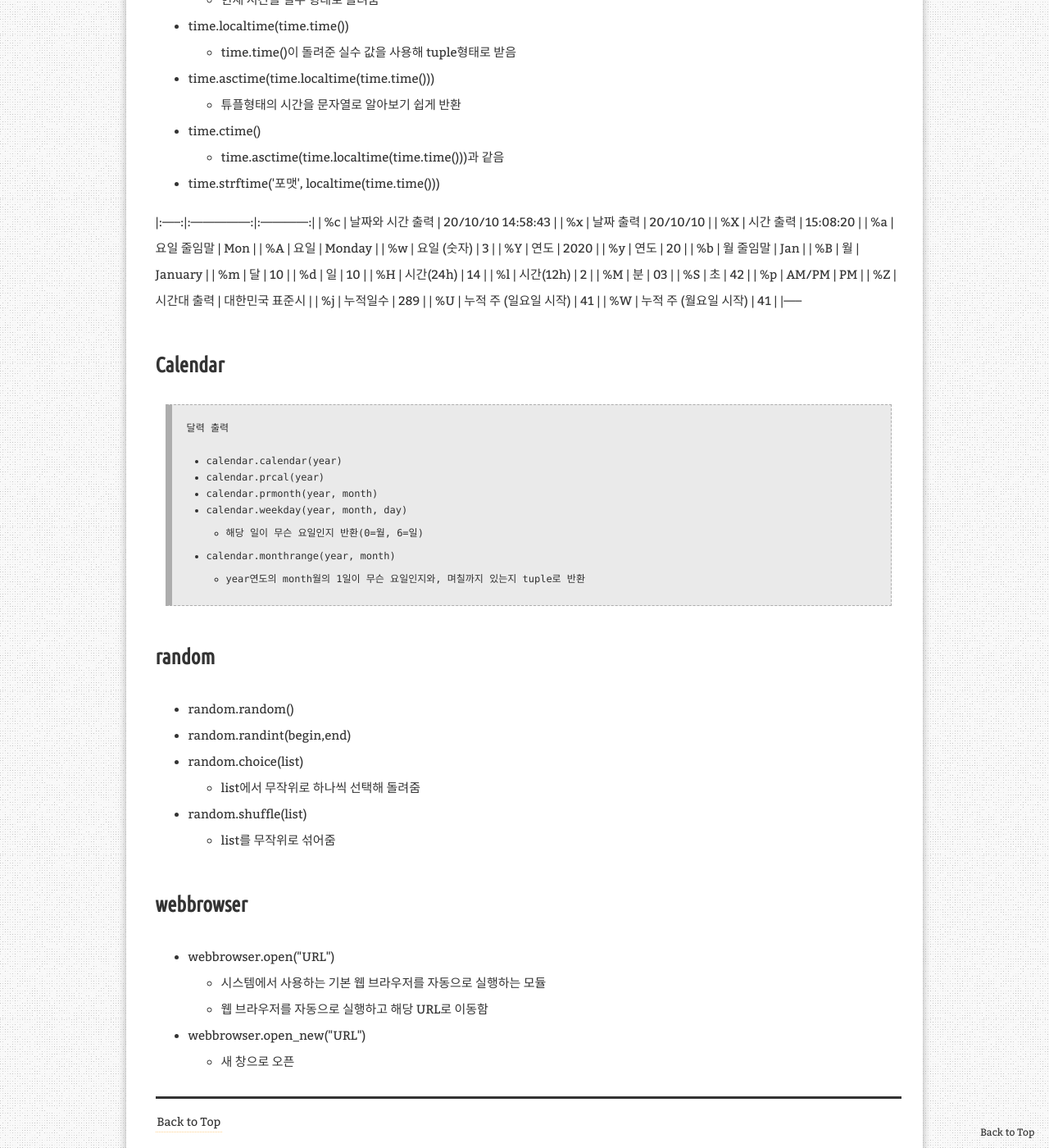
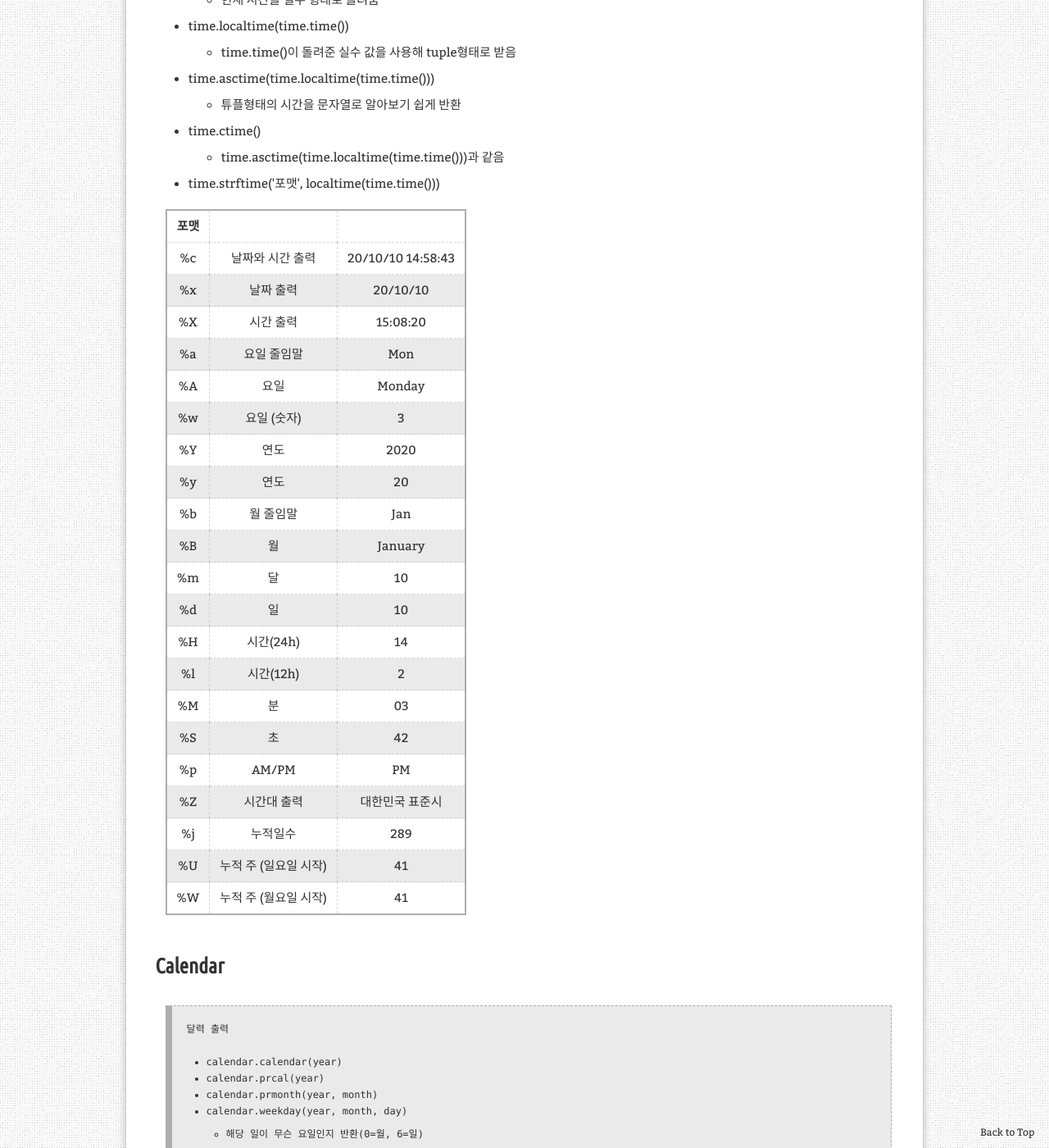
Before and after one commit to aristohyun/aristohyun.github.io, a Jekyll site: the page built from _posts/2020-10-10-Python5.md, in a window 1280 px wide and 1400 px high, scrolled down 2757 px. Shown: the whole window at 82% size. Built offline with Jekyll 4.4.1, drawn with Linux system fonts in a browser that asks for light colours; comment, search, counter and statistics services are not loaded.

Commit message:
update python

```diff
--- a/_posts/2020-10-10-Python5.md
+++ b/_posts/2020-10-10-Python5.md
@@ -97,6 +97,8 @@ glob.glob("c:/doit/mark*")
 - time.strftime('포맷', localtime(time.time()))
 
 
+|-----
+| 포맷 |  |  |
 |:-----:|:---------------:|:------------:|
 | %c  | 날짜와 시간 출력  | 20/10/10  14:58:43  |
 | %x  | 날짜 출력 | 20/10/10  |
```
